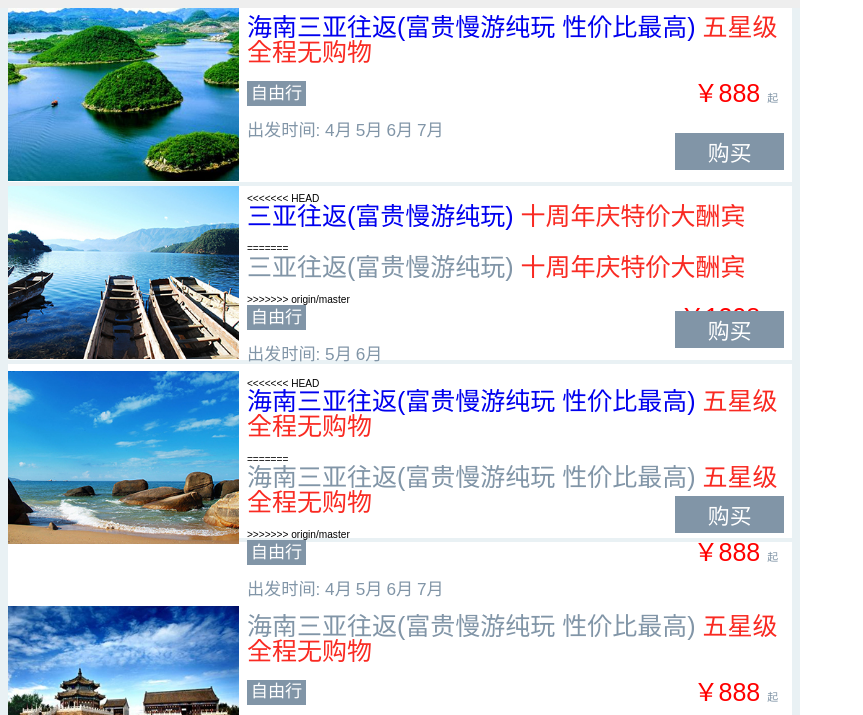
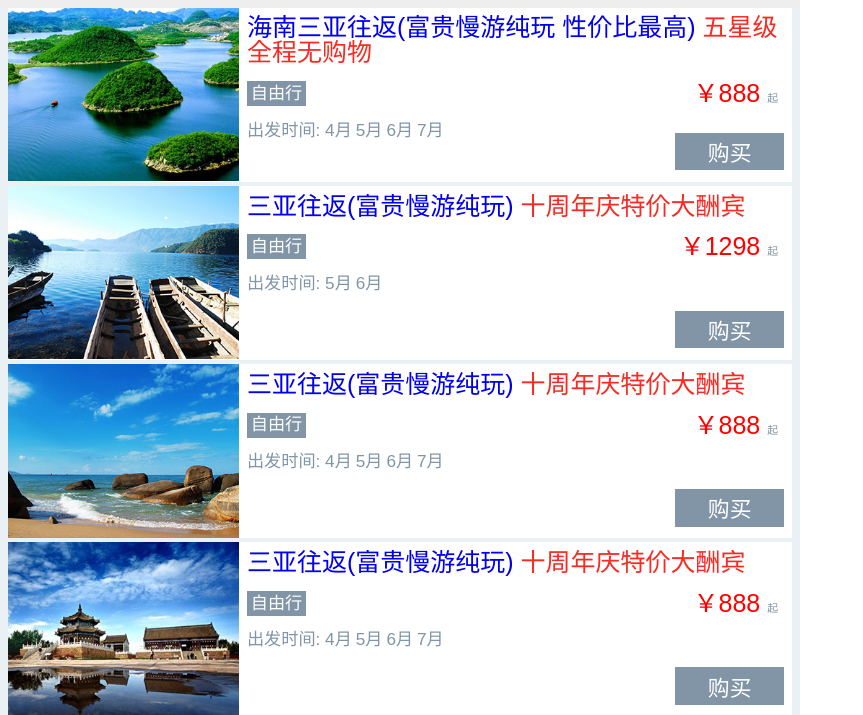
Before and after one commit to hugly/git, a plain HTML site: page list.html in a window 1280 px wide. Shown: the part 207-922 px from the top of the page, without its empty margins (0-863 px from the left). Drawn offline with Linux system fonts and the light colour scheme.

Commit message:
列表页加上a标签

```diff
--- a/list.html
+++ b/list.html
@@ -65,11 +65,7 @@
       <li class="clearfix">
         <div class="left"><img src="img/list/list_26.png" alt=""/></div>
         <div class="right">
-<<<<<<< HEAD
           <p class="title"><a href="javascript:;">三亚往返(富贵慢游纯玩) <span class="red">十周年庆特价大酬宾</span></a></p>
-=======
-          <p class="title">三亚往返(富贵慢游纯玩) <span class="red">十周年庆特价大酬宾</span></p>
->>>>>>> origin/master
           <p class="clearfix">
             <span class="free-go">自由行</span>
             <span class="price">￥1298 <i>起</i></span>
@@ -81,11 +77,7 @@
       <li class="clearfix">
         <div class="left"><img src="img/list/list_28.png" alt=""/></div>
         <div class="right">
-<<<<<<< HEAD
-            <p class="title"><a href="javascript:;">海南三亚往返(富贵慢游纯玩 性价比最高) <span class="red">五星级全程无购物</span></a></p>
-=======
-          <p class="title">海南三亚往返(富贵慢游纯玩 性价比最高) <span class="red">五星级全程无购物</span></p>
->>>>>>> origin/master
+          <p class="title"><a href="javascript:;">三亚往返(富贵慢游纯玩) <span class="red">十周年庆特价大酬宾</span></a></p>
           <p class="clearfix">
             <span class="free-go">自由行</span>
             <span class="price">￥888 <i>起</i></span>
@@ -97,7 +89,7 @@
       <li class="clearfix">
         <div class="left"><img src="img/list/list_30.png" alt=""/></div>
         <div class="right">
-          <p class="title">海南三亚往返(富贵慢游纯玩 性价比最高) <span class="red">五星级全程无购物</span></p>
+          <p class="title"><a href="javascript:;">三亚往返(富贵慢游纯玩) <span class="red">十周年庆特价大酬宾</span></a></p>
           <p class="clearfix">
             <span class="free-go">自由行</span>
             <span class="price">￥888 <i>起</i></span>
@@ -109,7 +101,7 @@
       <li class="clearfix">
         <div class="left"><img src="img/list/list_32.png" alt=""/></div>
         <div class="right">
-          <p class="title">海南三亚往返(富贵慢游纯玩 性价比最高) <span class="red">五星级全程无购物</span></p>
+          <p class="title"><a href="javascript:;">三亚往返(富贵慢游纯玩) <span class="red">十周年庆特价大酬宾</span></a></p>
           <p class="clearfix">
             <span class="free-go">自由行</span>
             <span class="price">￥888 <i>起</i></span>
```
